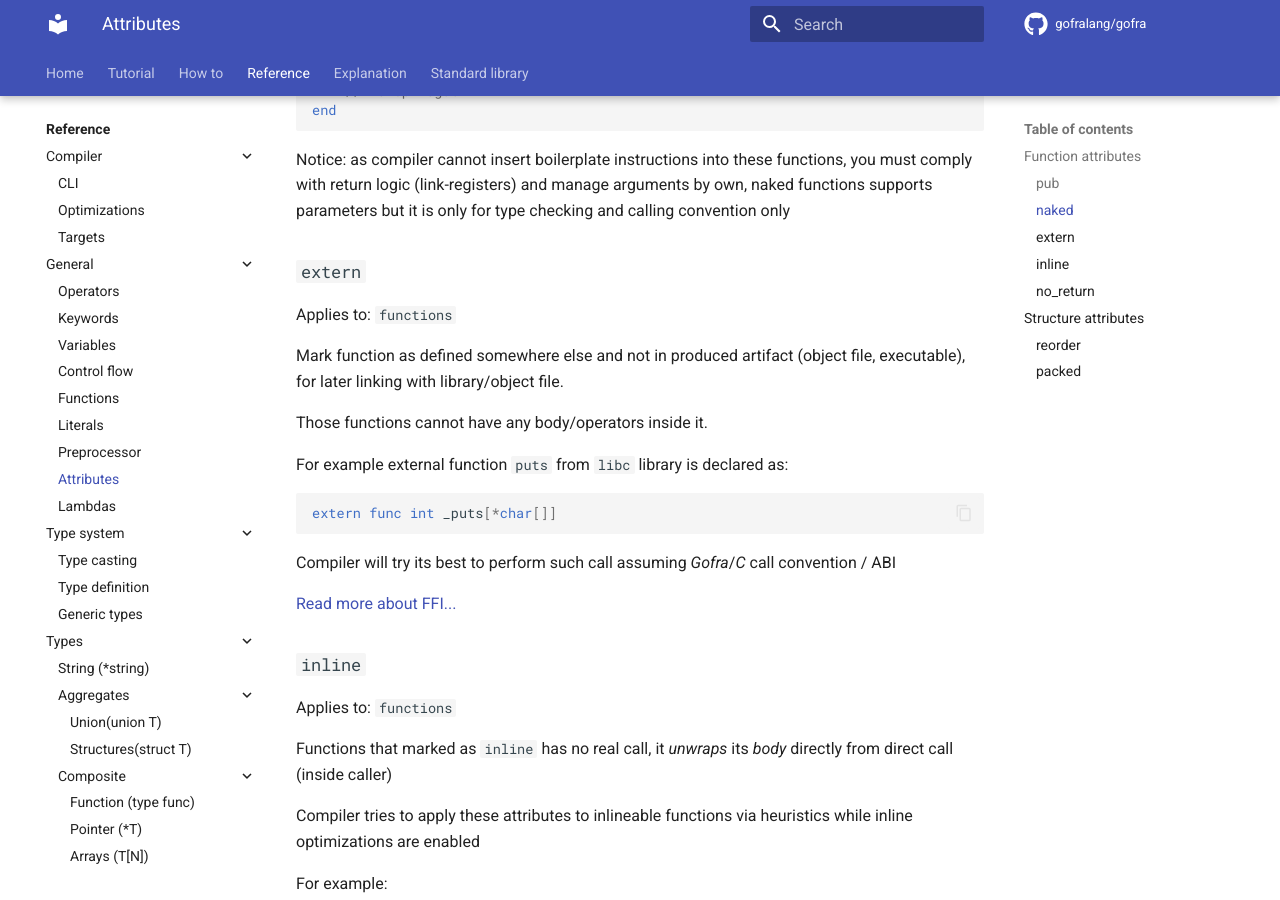
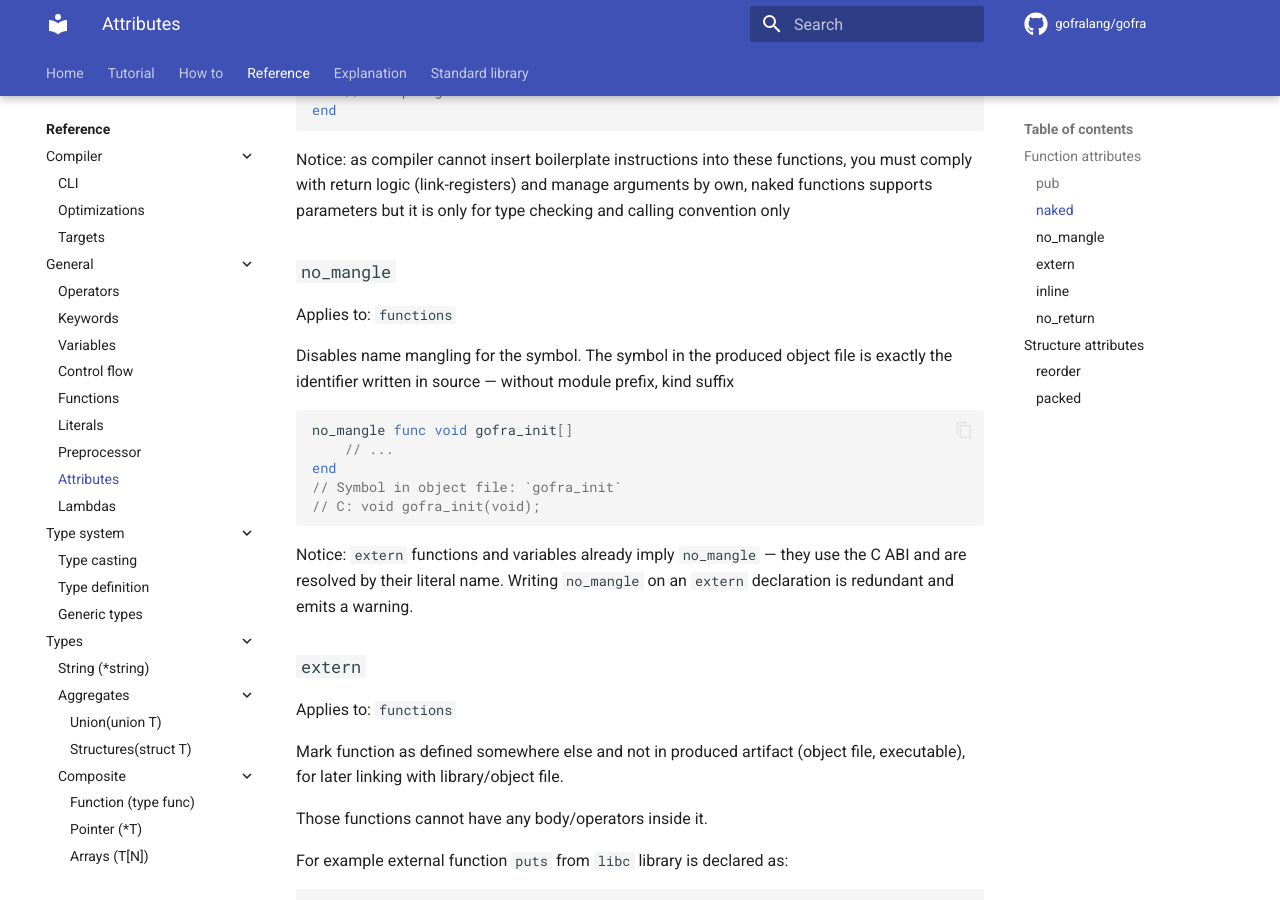
Before and after one commit to gofralang/docs, an MkDocs documentation site: the page built from docs/reference/attributes.md, in a window 1280 px wide and 900 px high, scrolled down 1162 px. Built offline with MkDocs 1.6.1 and Material for MkDocs 9.7.7, drawn with Linux system fonts in a browser that asks for light colours; comment, search, counter and statistics services are not loaded.

Commit message:
docs(attributes): `no_mangle`

````diff
--- a/docs/reference/attributes.md
+++ b/docs/reference/attributes.md
@@ -53,6 +53,26 @@ end
 ```
 
 Notice: as compiler cannot insert boilerplate instructions into these functions, you must comply with return logic (link-registers) and manage arguments by own, naked functions supports parameters but it is only for type checking and calling convention only
+
+### `no_mangle`
+
+Applies to: `functions`
+
+Disables name mangling for the symbol. The symbol in the produced object file
+is exactly the identifier written in source — without module prefix, kind
+suffix
+
+```gofra
+no_mangle func void gofra_init[]
+    // ...
+end
+// Symbol in object file: `gofra_init`
+// C: void gofra_init(void);
+```
+
+Notice: `extern` functions and variables already imply `no_mangle` — they use
+the C ABI and are resolved by their literal name. Writing `no_mangle` on an
+`extern` declaration is redundant and emits a warning.
 
 ### `extern`
 
````
